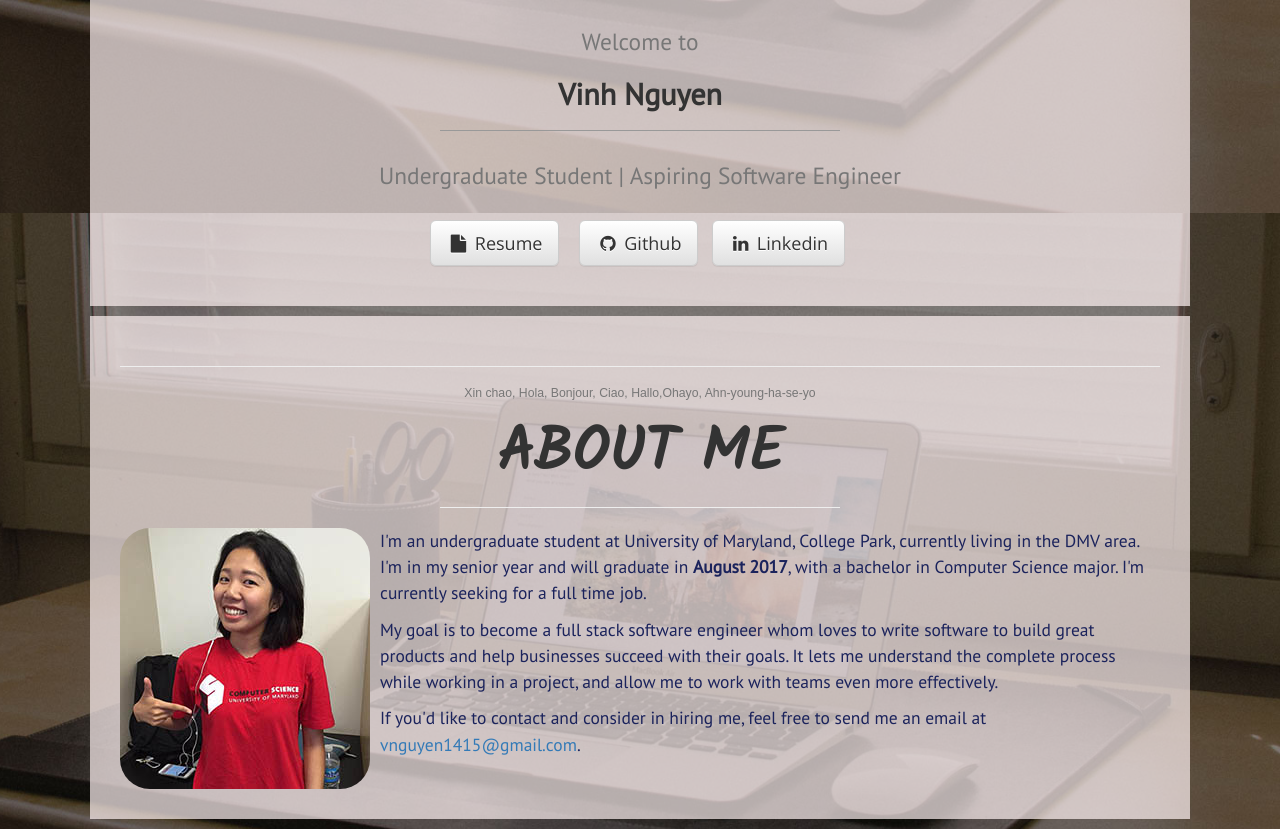
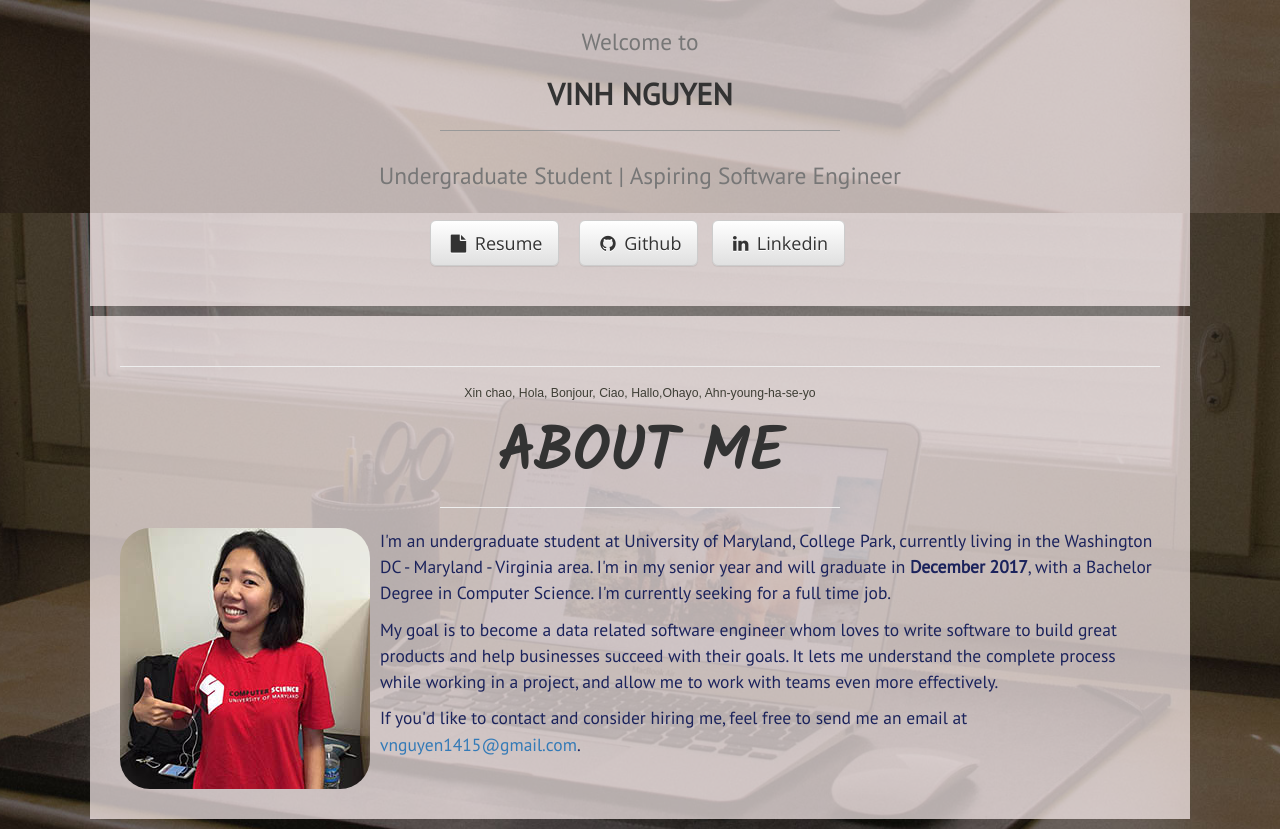
Before and after one commit to vnguyen7/vnguyen7.github.io, a plain HTML site: page index.html in a window 1280 px wide. Shown: the part 587-1416 px from the top of the page. Drawn offline with nearby package versions, Linux system fonts and the light colour scheme; a web font is replaced by a local one.

Commit message:
Grammar
Update resume. fixing grammar error.

```diff
--- a/index.html
+++ b/index.html
@@ -45,7 +45,7 @@
             <ul class="nav navbar-nav">
                 <li><a href="index.html">HOME</a></li>
                 <li><a href="projects.html">PROJECT</a></li>
-                <li><a href="Blog">BLOG</a></li>
+                <li><a href="blog.html">BLOG</a></li>
             </ul>
         </div><!-- /.navbar-collapse -->
     </nav>
@@ -96,7 +96,7 @@
 
             <!-- center name under carousel -->
             <h1 class="brand-welcome"><small>Welcome to</small></h1>
-            <h2 class="brand-name"><large><strong>Vinh Nguyen
+            <h2 class="brand-name"><large><strong>VINH NGUYEN
             </strong></large></h2>
             <hr class="divider">
             <h1><small>Undergraduate Student | Aspiring Software Engineer</small>
@@ -127,12 +127,12 @@
                 <img class ="about-me" align="left" class="img-left img-responsive img-border" src="img/myself-fixed.jpg">
                 <div class="content">
                     <p>
-                        I'm an undergraduate student at University of Maryland, College Park, currently living in the DMV area. I'm in my senior year and will graduate in <strong>August 2017</strong>, with a bachelor in Computer Science major. I'm currently seeking for a full time job.
+                        I'm an undergraduate student at University of Maryland, College Park, currently living in the Washington DC - Maryland - Virginia area. I'm in my senior year and will graduate in <strong>December 2017</strong>, with a Bachelor Degree in Computer Science. I'm currently seeking for a full time job.
                     </p>
                     <p>
-                        My goal is to become a full stack software engineer whom loves to write software to build great products and help businesses succeed with their goals. It lets me understand the complete process while working in a project, and allow me to work with teams even more effectively.
+                        My goal is to become a data related software engineer  whom loves to write software to build great products and help businesses succeed with their goals. It lets me understand the complete process while working in a project, and allow me to work with teams even more effectively.
                     </p>
-                    <p>If you'd like to contact and consider in hiring me, feel free to send me an email at <a href="mailto:vnguyen1415@gmail.com">vnguyen1415@gmail.com</a>.</p>
+                    <p>If you'd like to contact and consider hiring me, feel free to send me an email at <a href="mailto:vnguyen1415@gmail.com">vnguyen1415@gmail.com</a>.</p>
                 </div>
             </div>
         </div>
--- a/style/style.css
+++ b/style/style.css
@@ -76,7 +76,7 @@ h1, h2, h3, h4, h5, h6 {
 .intro-text {
 	font-size: 0.875em;
 	font-family: "Droid Sans", Arial,serif;
-	color: #777;
+	color: #3e3e35;
 }
 
 .content {
```
Also changed, not shown: 1 other file.
